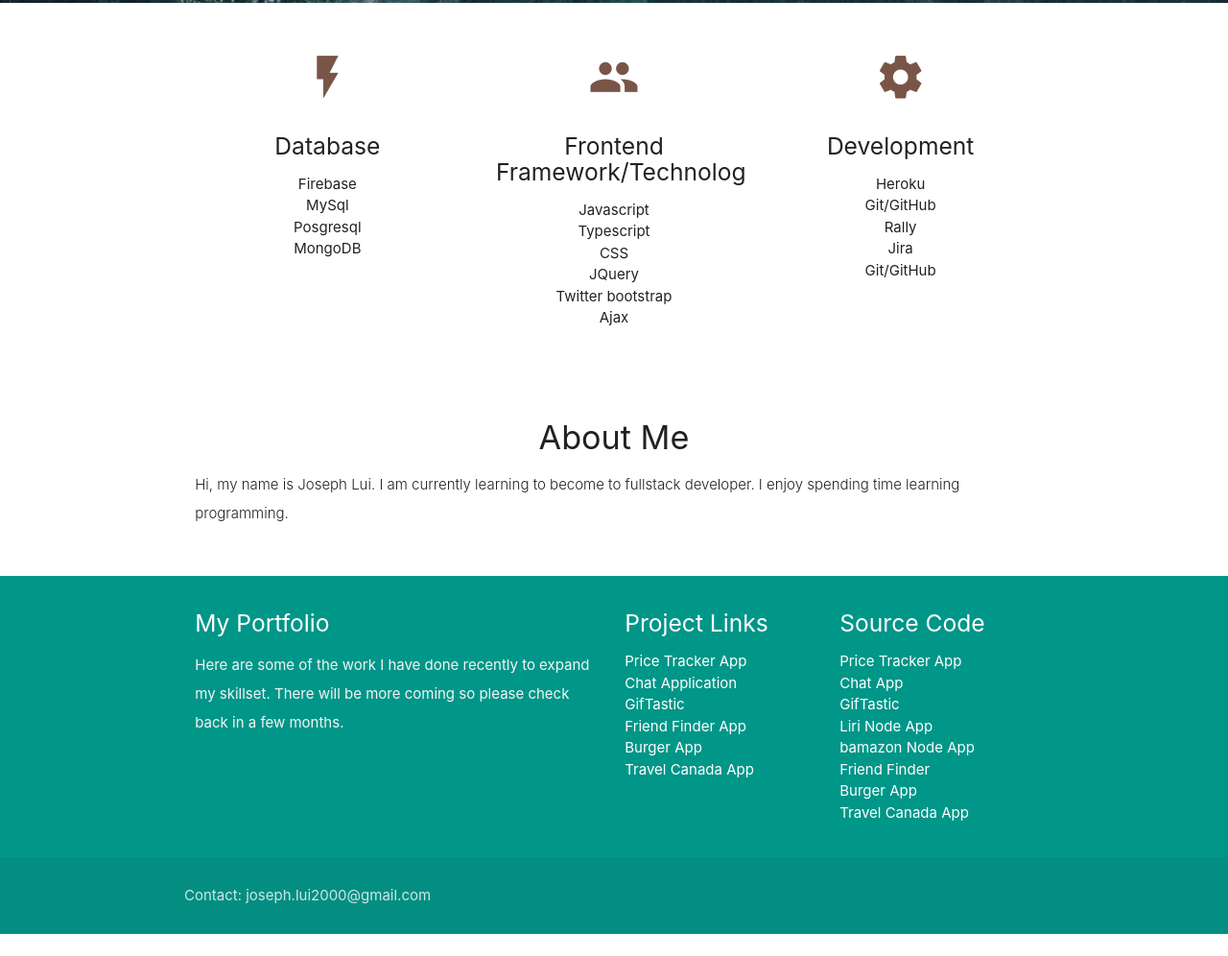
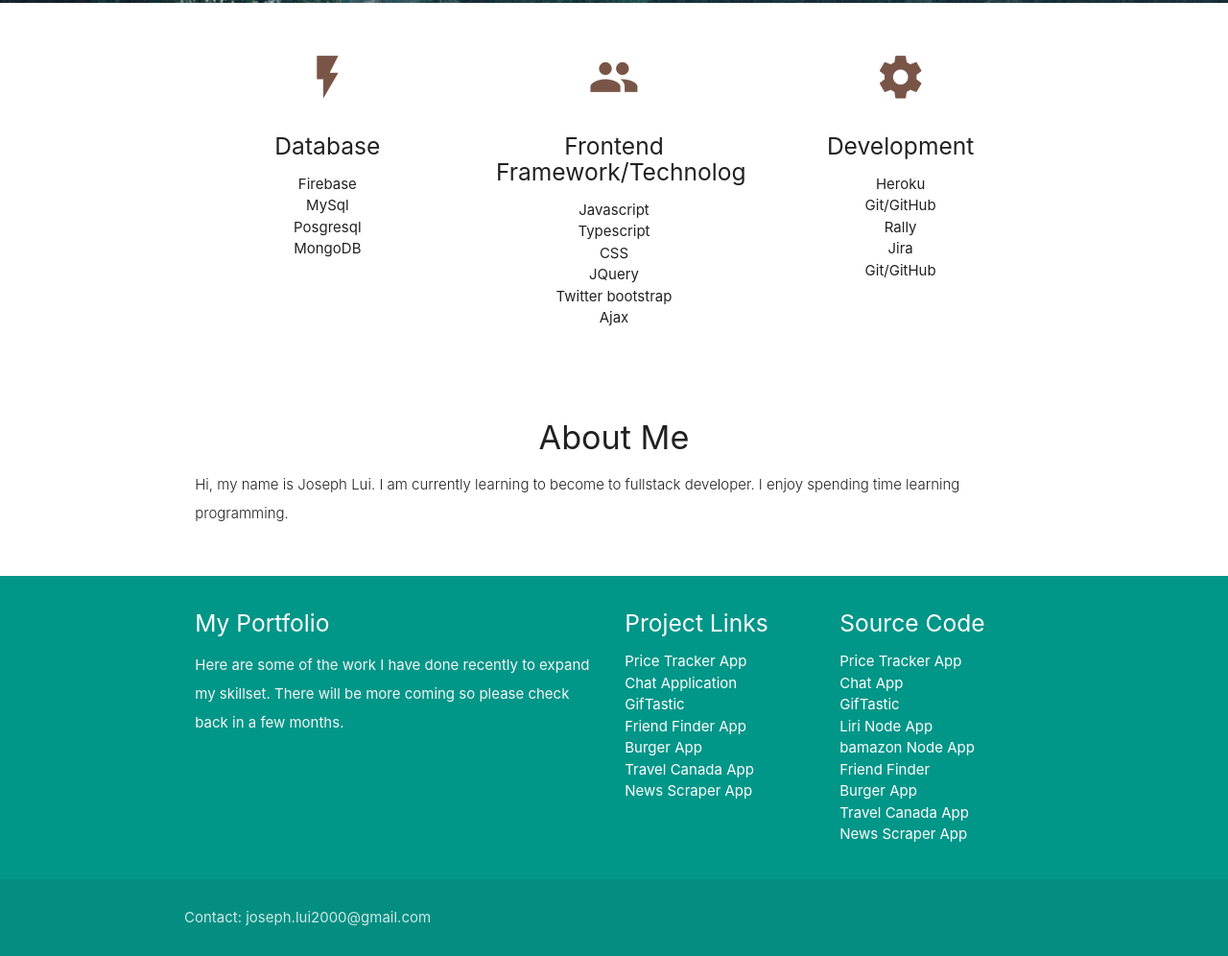
Before and after one commit to josephlui/portfolio, a plain HTML site: page index.html in a window 1280 px wide. Shown: the part 441-1437 px from the top of the page at 96% size. Before the commit the page ends 1414 px from the top, so only its background shows below. Drawn offline with nearby package versions, Linux system fonts and the light colour scheme.

Commit message:
add myNews

```diff
--- a/index.html
+++ b/index.html
@@ -162,6 +162,7 @@
             <li><a class="white-text" href="https://friend-finder-joe.herokuapp.com">Friend Finder App</a></li>
             <li><a class="white-text" href="https://afternoon-eyrie-82831.herokuapp.com/index">Burger App</a></li>
             <li><a class="white-text" href="https://lit-wildwood-65425.herokuapp.com/index">Travel Canada App</a></li>
+            <li><a class="white-text" href=" https://desolate-spire-12853.herokuapp.com/index">News Scraper App</a></li>
 
 
           </ul>
@@ -177,6 +178,8 @@
             <li><a class="white-text" href="https://github.com/josephlui/FriendFinder">Friend Finder</a></li>
             <li><a class="white-text" href="https://github.com/josephlui/burger">Burger App</a></li>
             <li><a class="white-text" href="https://github.com/josephlui/travelCanada">Travel Canada App</a></li>
+            <li><a class="white-text" href="https://github.com/josephlui/myNews">News Scraper App</a></li>
+
 
 
           </ul>
```
